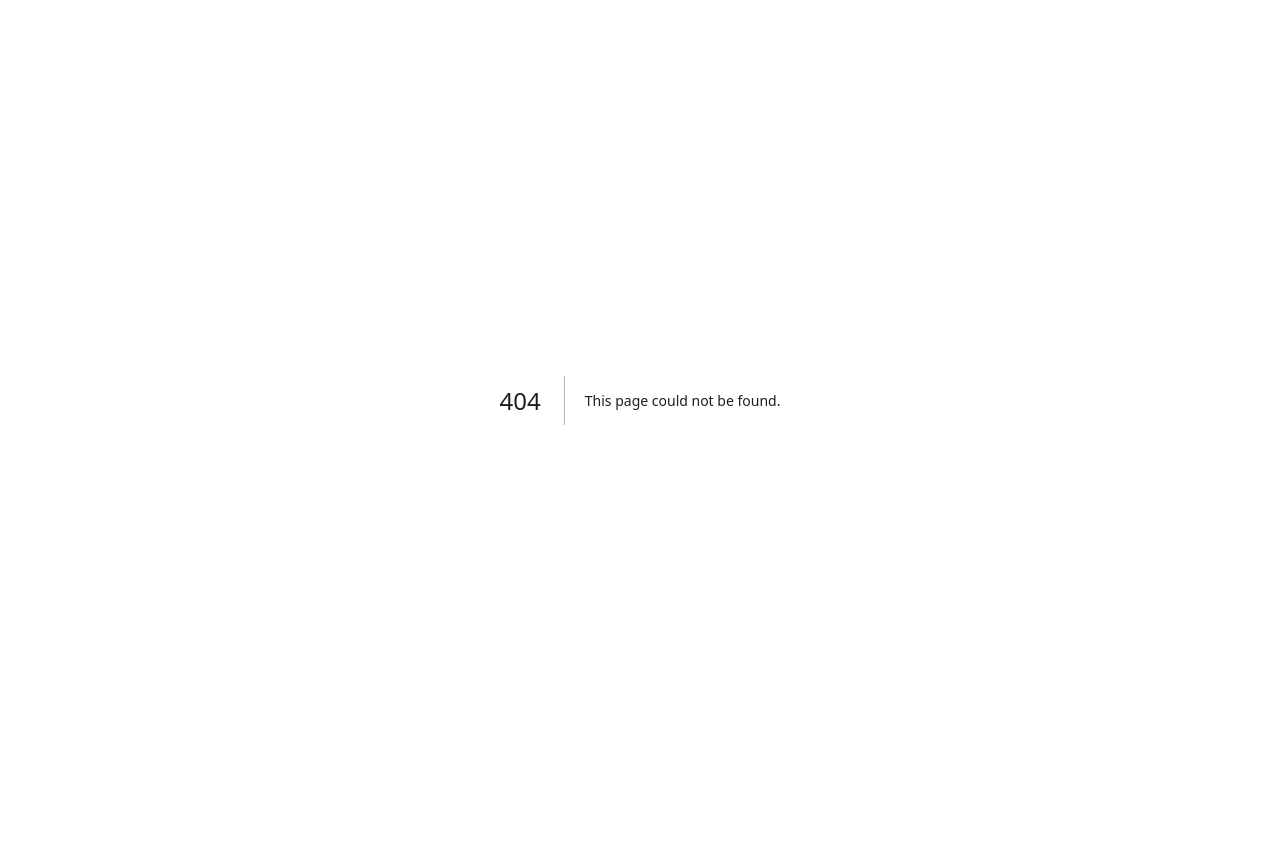
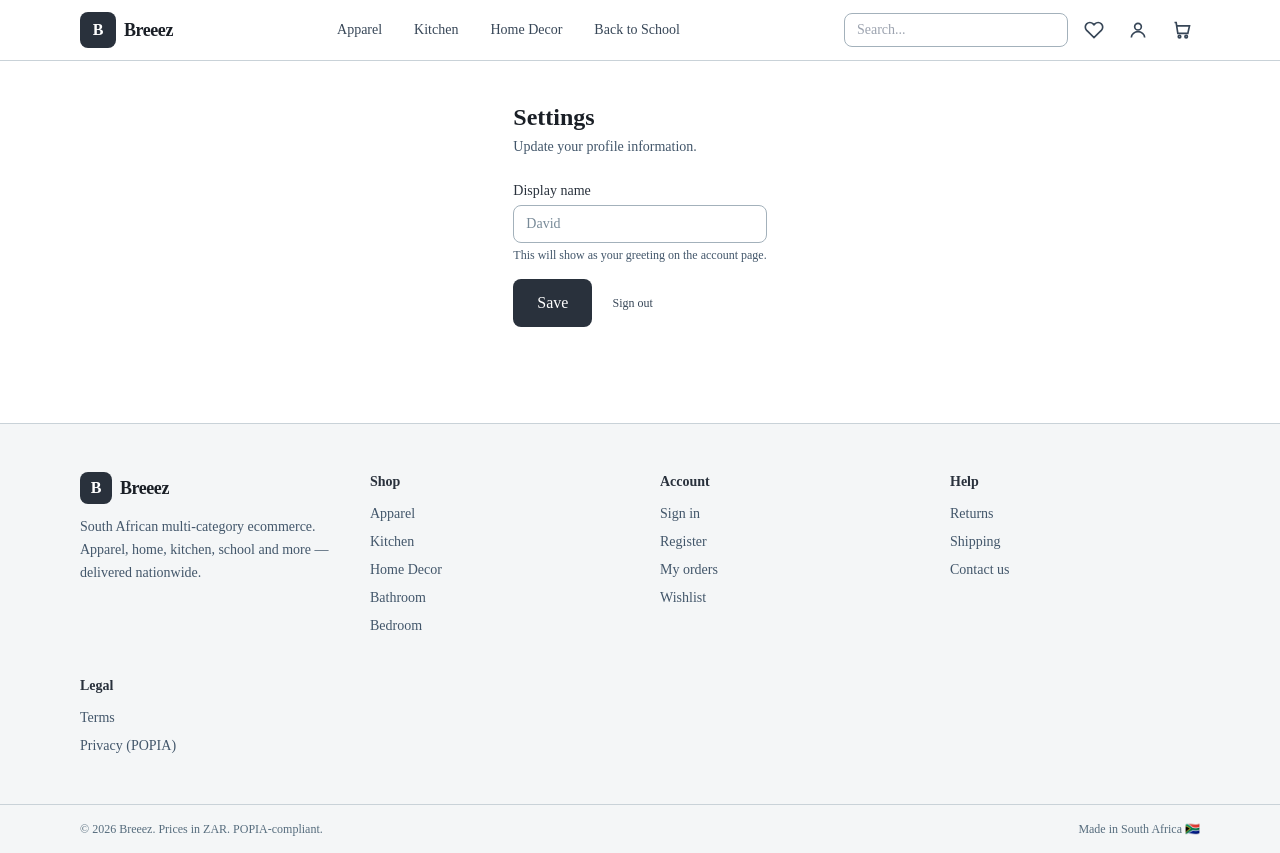
Before and after one commit to DavidNkana/breeez, a Next.js app: page /account/settings in a window 1280 px wide. Before the commit this address had no page. Before the commit the page ends 800 px from the top, so only its background shows below. Built offline with nearby package versions, Linux system fonts and the light colour scheme.

Commit message:
feat: settings page to update display name

```diff
--- /dev/null
+++ b/app/account/settings/page.tsx
@@ -0,0 +1,72 @@
+'use client';
+
+import { useState } from 'react';
+import { useRouter } from 'next/navigation';
+import { Header } from '@/components/layout/Header';
+import { Footer } from '@/components/layout/Footer';
+import { Button } from '@/components/ui/Button';
+import { Input } from '@/components/ui/Input';
+import { useToast } from '@/components/ui/Toast';
+import { LogoutButton } from '@/components/auth/LogoutButton';
+import { createBrowserClient } from '@supabase/ssr';
+
+function getSupabase() {
+  return createBrowserClient(
+    process.env.NEXT_PUBLIC_SUPABASE_URL!,
+    process.env.NEXT_PUBLIC_SUPABASE_ANON_KEY!
+  );
+}
+
+export default function SettingsPage() {
+  const router = useRouter();
+  const showToast = useToast((s) => s.show);
+  const [fullName, setFullName] = useState('');
+  const [loading, setLoading] = useState(false);
+
+  async function onSubmit(e: React.FormEvent) {
+    e.preventDefault();
+    setLoading(true);
+    const supabase = getSupabase();
+    const { data: { user } } = await supabase.auth.getUser();
+    if (!user) {
+      showToast('Not logged in', 'error');
+      setLoading(false);
+      return;
+    }
+    const { error } = await supabase.from('customers').update({
+      full_name: fullName
+    } as any).eq('id', user.id);
+    setLoading(false);
+    if (error) {
+      showToast(error.message, 'error');
+      return;
+    }
+    showToast('Profile updated', 'success');
+    router.refresh();
+  }
+
+  return (
+    <>
+      <Header />
+      <main className="mx-auto max-w-md px-4 py-10 pb-20 safe-bottom">
+        <h1 className="text-2xl font-semibold text-brand-950">Settings</h1>
+        <p className="mt-1 text-sm text-brand-600">Update your profile information.</p>
+
+        <form onSubmit={onSubmit} className="mt-6 space-y-4">
+          <Input
+            label="Display name"
+            placeholder="David"
+            value={fullName}
+            onChange={(e) => setFullName(e.target.value)}
+            helperText="This will show as your greeting on the account page."
+          />
+          <div className="flex gap-2">
+            <Button type="submit" loading={loading} size="lg">Save</Button>
+            <LogoutButton redirectTo="/" />
+          </div>
+        </form>
+      </main>
+      <Footer />
+    </>
+  );
+}
```
